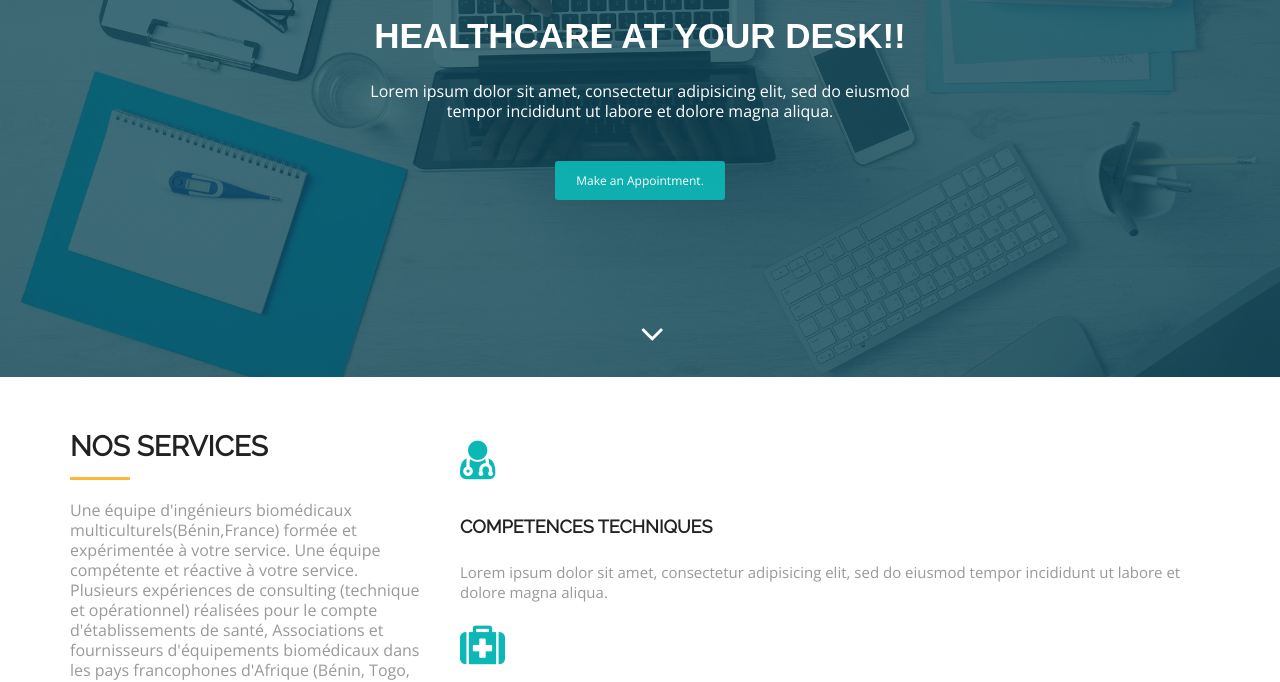
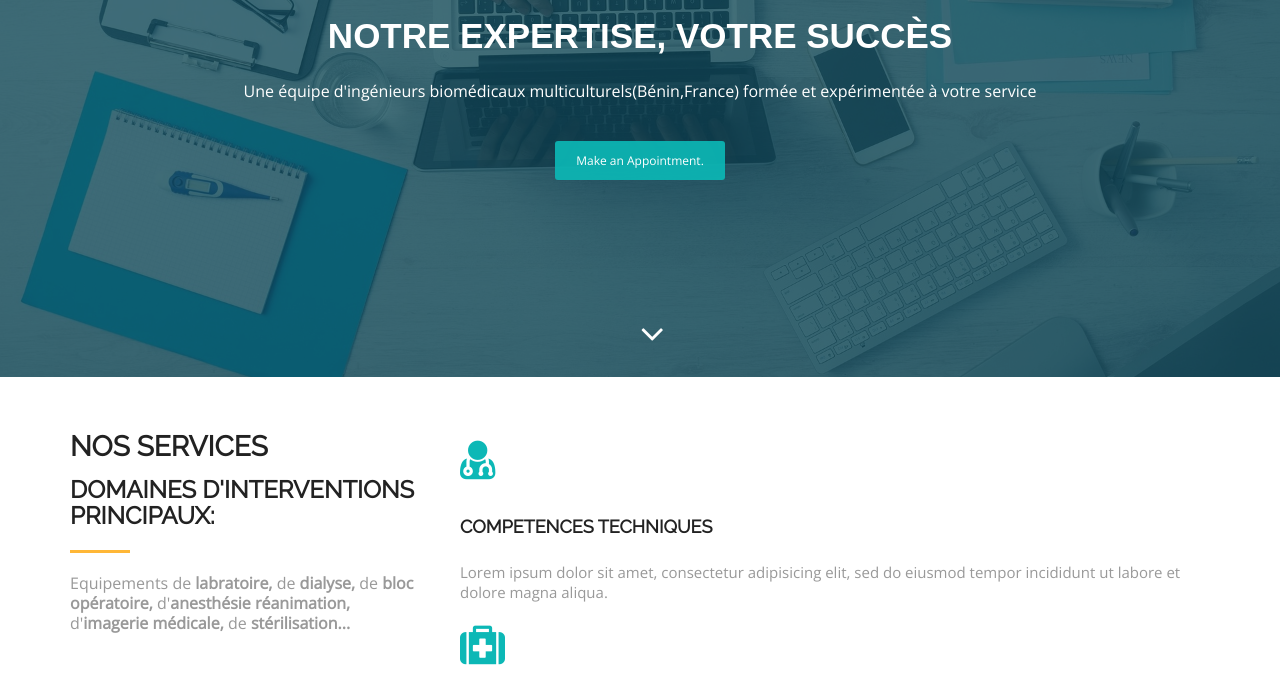
Before and after one commit to Dramani-devfullstack/APIBH-Benin-website, a plain HTML site: page index.html in a window 1280 px wide. Shown: the part 273-955 px from the top of the page. Drawn offline with nearby package versions, Linux system fonts and the light colour scheme; a web font is replaced by a local one.

Commit message:
Ajout de domaine d'interventions dans la section service

```diff
--- a/index.html
+++ b/index.html
@@ -4,7 +4,7 @@
 <head>
   <meta charset="utf-8">
   <meta name="viewport" content="width=device-width, initial-scale=1">
-  <title>Medilab Free Bootstrap HTML5 Template</title>
+  <title>APIBH International</title>
   <meta name="description" content="Free Bootstrap Theme by BootstrapMade.com">
   <meta name="keywords" content="free website templates, free bootstrap themes, free template, free bootstrap, free website template">
 
@@ -54,8 +54,8 @@
               <img src="img/logo.png" class="img-responsive">
             </div>
             <div class="banner-text text-center">
-              <h1 class="white">Healthcare at your desk!!</h1>
-              <p>Lorem ipsum dolor sit amet, consectetur adipisicing elit, sed do eiusmod <br>tempor incididunt ut labore et dolore magna aliqua.</p>
+              <h1 class="white">Notre expertise, votre succès</h1>
+              <p>Une équipe d'ingénieurs biomédicaux multiculturels(Bénin,France) formée et expérimentée à votre service</p>
               <a href="#contact" class="btn btn-appoint">Make an Appointment.</a>
             </div>
             <div class="overlay-detail text-center">
@@ -73,10 +73,10 @@
       <div class="row">
         <div class="col-md-4 col-sm-4">
           <h2 class="ser-title">Nos Services</h2>
+          <h3>DOMAINES D'INTERVENTIONS PRINCIPAUX:</h3>
           <hr class="botm-line">
-          <p>Une équipe d'ingénieurs biomédicaux multiculturels(Bénin,France) formée et expérimentée à votre service.
-            Une équipe compétente et réactive à votre service. <br>
-            Plusieurs expériences de consulting (technique et opérationnel) réalisées pour le compte d'établissements de santé, Associations et fournisseurs d'équipements biomédicaux dans les pays francophones d'Afrique (Bénin, Togo, Niger, Burkina Faso, Burundi) et d'Europe (France, Allemagne)
+          <p>
+            Equipements de <strong>labratoire,</strong> de <strong>dialyse,</strong> de <strong>bloc opératoire,</strong> d'<strong>anesthésie réanimation,</strong> d'<strong>imagerie médicale,</strong>  de <strong>stérilisation...</strong>
           </p>
         </div>
         <!-- <div class="col-md-4 col-sm-4">
```
